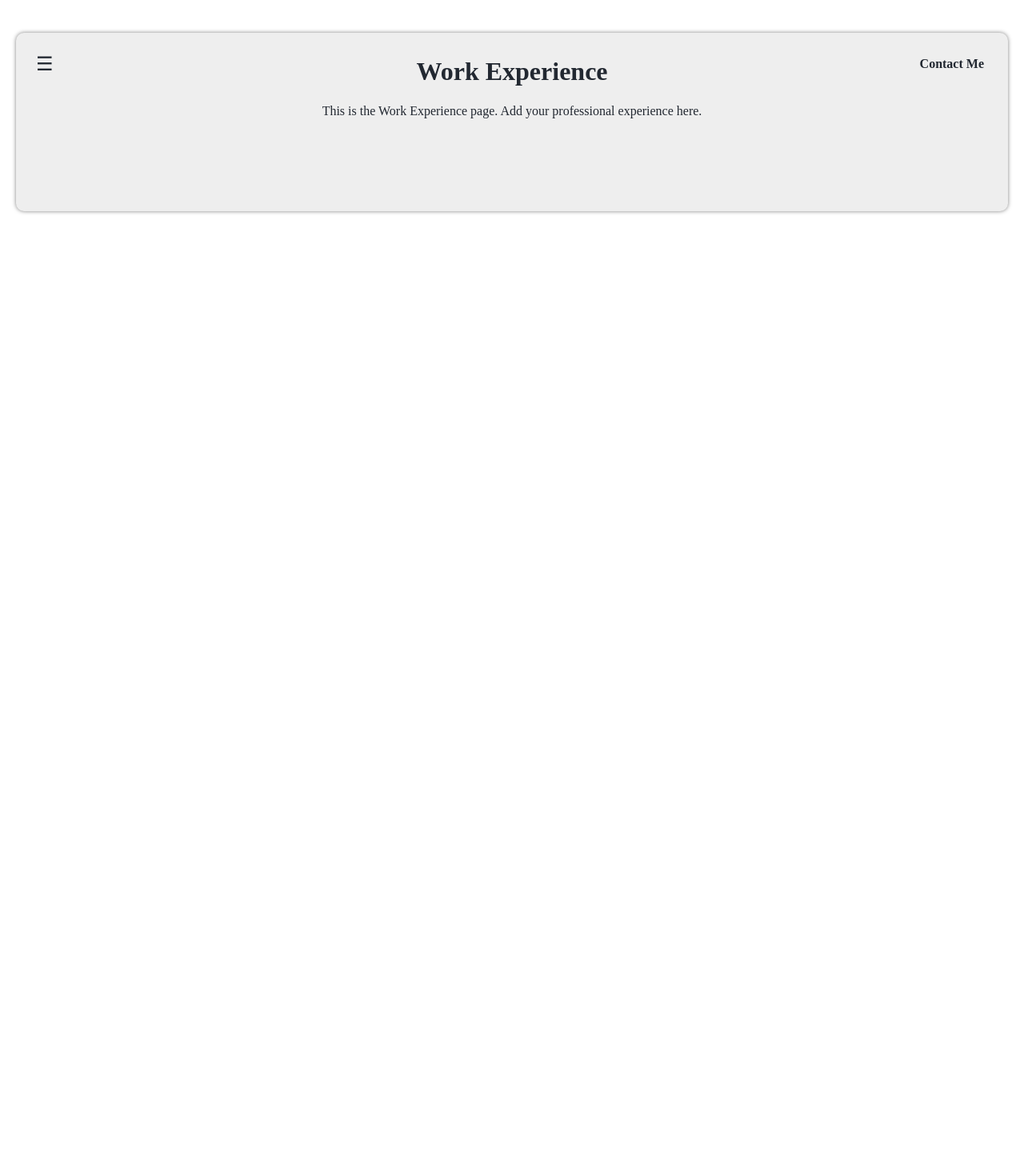
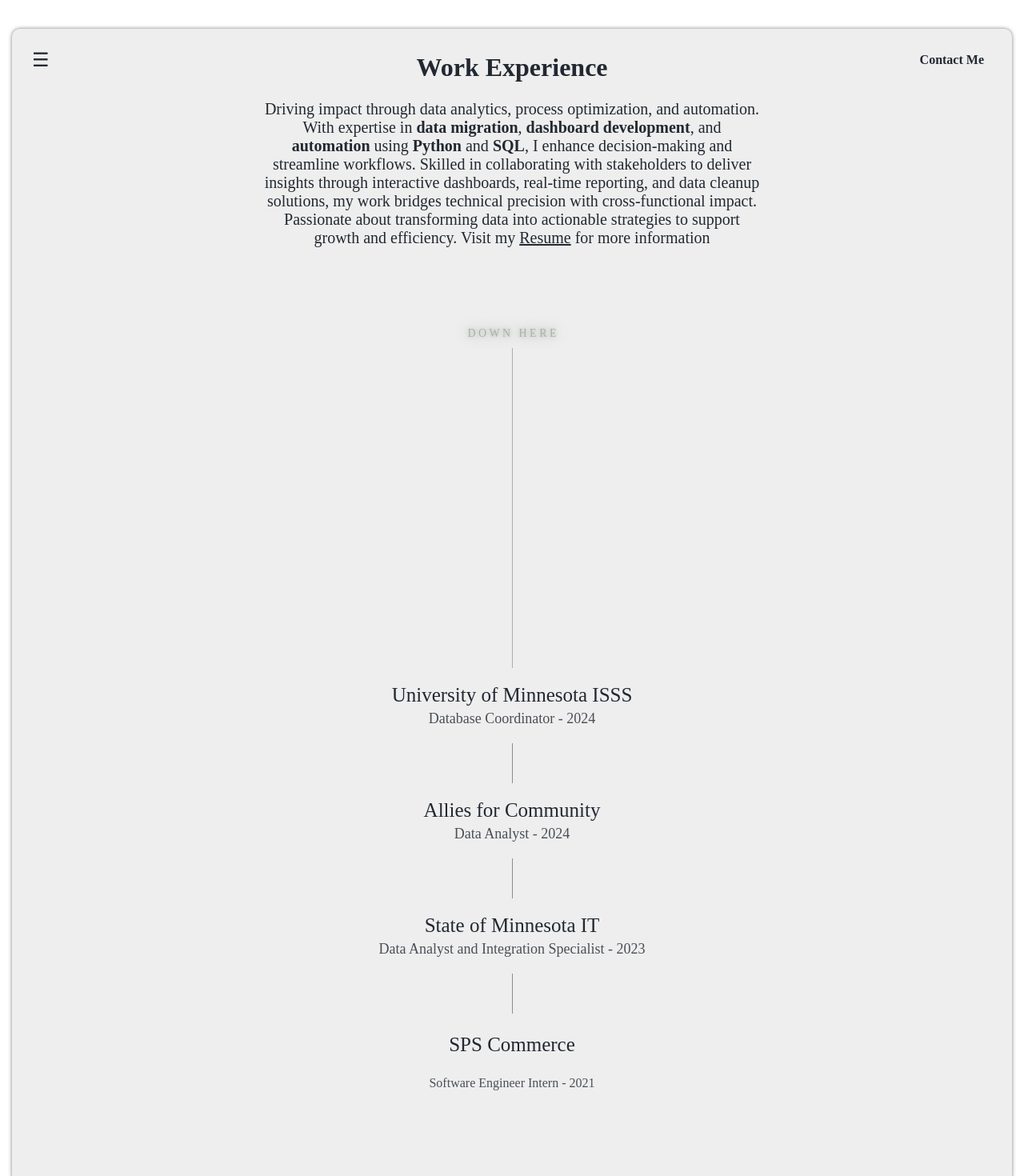
Before and after one commit to JustOmar36/React-Portfolio, a React (Vite) app: page /work in a window 1280 px wide. Shown: the top 1470 px of the page at 80% size. Before the commit the page ends 840 px from the top, so only its background shows below. Built offline with nearby package versions, Linux system fonts and the light colour scheme.

Commit message:
Work Experience Divider and time line added

```diff
--- /dev/null
+++ b/src/components/Divider.jsx
@@ -0,0 +1,41 @@
+import React from 'react';
+
+const ScrollIndicator = ({ text = 'D O W N   H E R E', description = '' }) => {
+    const scrollIndicatorStyle = {
+        display: 'flex',
+        flexDirection: 'column',
+        alignItems: 'center',
+        position: 'relative',
+        marginTop: '20px',
+    };
+
+    const scrollTextStyle = {
+        fontSize: '25px',
+        color: '#222831',
+    };
+
+    const descriptionTextStyle = {
+        fontSize: '18px',
+        marginTop: '5px',
+        marginBottom: '20px',
+        color: '#222831',
+        opacity: 0.8,
+    };
+
+    const scrollLineStyle = {
+        width: '1px',
+        height: '50px',
+        backgroundColor: '#222831',
+        opacity: 0.5,
+    };
+
+    return (
+        <div style={scrollIndicatorStyle}>
+            <div style={scrollTextStyle}>{text}</div>
+            {description && <div style={descriptionTextStyle}>{description}</div>}
+            <div style={scrollLineStyle}></div>
+        </div>
+    );
+};
+
+export default ScrollIndicator;
--- a/src/components/Navbar.css
+++ b/src/components/Navbar.css
@@ -23,7 +23,7 @@
     left: 0;
     width: 250px;
     height: 100%;
-    background-color: rgba(0, 0, 0, 0.9);
+    background-color: rgba(255, 255, 255, 0.9);
     display: flex;
     flex-direction: column;
     justify-content: center;
--- a/src/index.css
+++ b/src/index.css
@@ -1,7 +1,7 @@
 body {
   margin: 0;
-  padding: 20px;
-  height: 100vh;
+  padding: 15px;
+  height: 100%;
 }
 
 h1 {
@@ -116,3 +116,32 @@
   height: auto;
   max-width: 100%;
 }
+
+
+/*Contact Section*/
+
+.centered-container {
+  align-items: center;
+  justify-content: center;
+  height: 70vh; /* Full viewport height */
+}
+
+/*Work Experience*/
+
+.intern{
+  font-size: 25px;
+  color: '#222831';
+}
+
+.intern-position{
+  font-size: '18px';
+  margin-top: '5px';
+  color: '#222831';
+  opacity: 0.8;
+}
+
+.work-description{
+  max-width: 50%;
+  margin: 0 auto;
+  font-size: 20px;
+}
--- a/src/pages/ContactMe.jsx
+++ b/src/pages/ContactMe.jsx
@@ -26,6 +26,7 @@
     <div class="container-border">
       <h1>Contact Me</h1>
       <p>If you would like to get in touch, please fill out the form below.</p>
+      <div class="centered-container">
 
         {messageSent && <p>Your message has been sent!</p>}
 
@@ -59,6 +60,7 @@
           <button type="submit">Send Message</button>
         </form>
       </div>
+    </div>
   );
 }
 
--- a/src/pages/Work.jsx
+++ b/src/pages/Work.jsx
@@ -1,8 +1,17 @@
+import Divider from "../components/Divider.jsx";
+import Scroll from "../components/ScrollIndicator.jsx";
+
 function Work() {
   return (
     <div class="container-border">
       <h1>Work Experience</h1>
-      <p>This is the Work Experience page. Add your professional experience here.</p>
+      <p className="work-description">Driving impact through data analytics, process optimization, and automation. With expertise in <b>data migration</b>, <b>dashboard development</b>, and <b>automation</b> using <b>Python</b> and <b>SQL</b>, I enhance decision-making and streamline workflows. Skilled in collaborating with stakeholders to deliver insights through interactive dashboards, real-time reporting, and data cleanup solutions, my work bridges technical precision with cross-functional impact. Passionate about transforming data into actionable strategies to support growth and efficiency. Visit my <a href = "https://docs.google.com/document/d/1GK-HvtB42Tm8Yhrtj_MgmOUbOnObfs1TEq_Ax1vrgc8/edit?usp=sharing" target="_blank">Resume</a> for more information</p>
+      <Scroll />
+      <Divider text="University of Minnesota ISSS" description="Database Coordinator - 2024"/>
+      <Divider text="Allies for Community" description="Data Analyst - 2024"/>
+      <Divider text="State of Minnesota IT" description="Data Analyst and Integration Specialist - 2023"/>
+      <p className="intern">SPS Commerce</p>
+      <p className="intern-position">Software Engineer Intern - 2021</p>
     </div>
   );
 }
```
Lines whose indentation alone changed are shown as unchanged.
